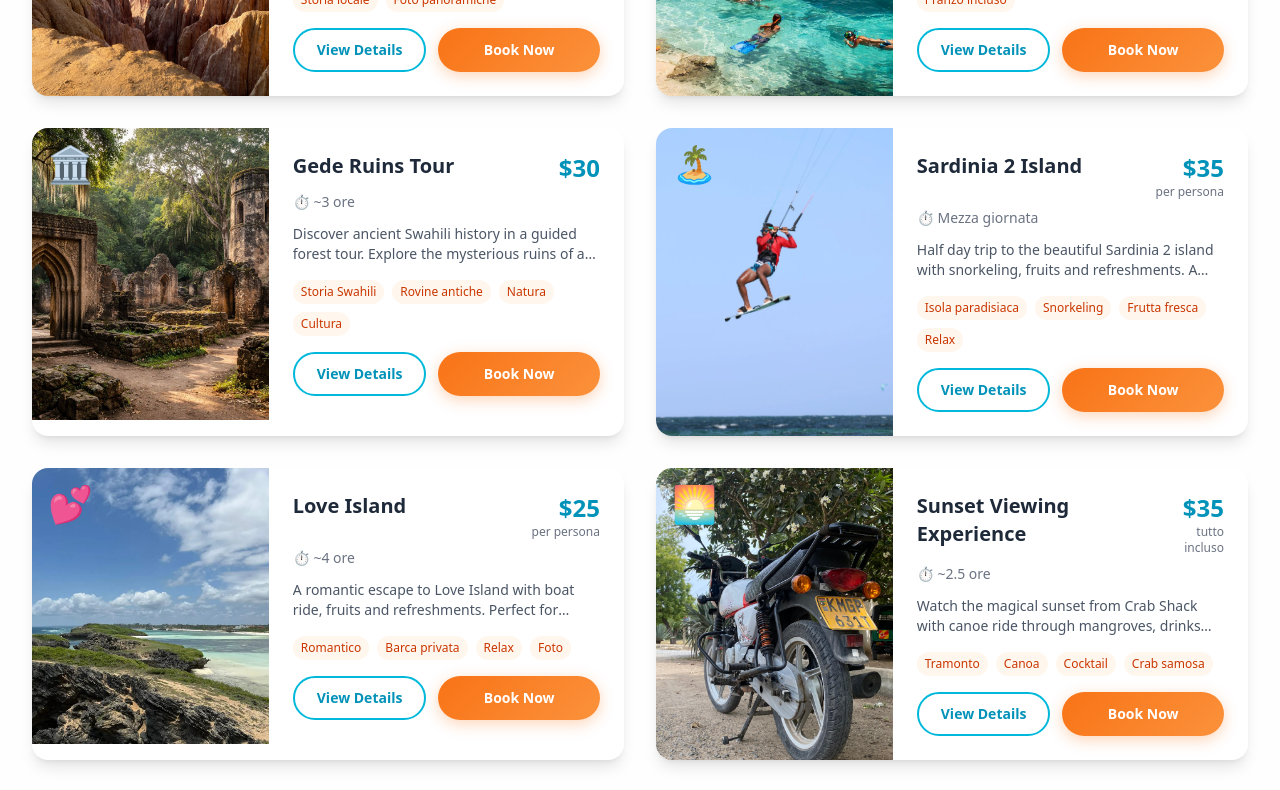
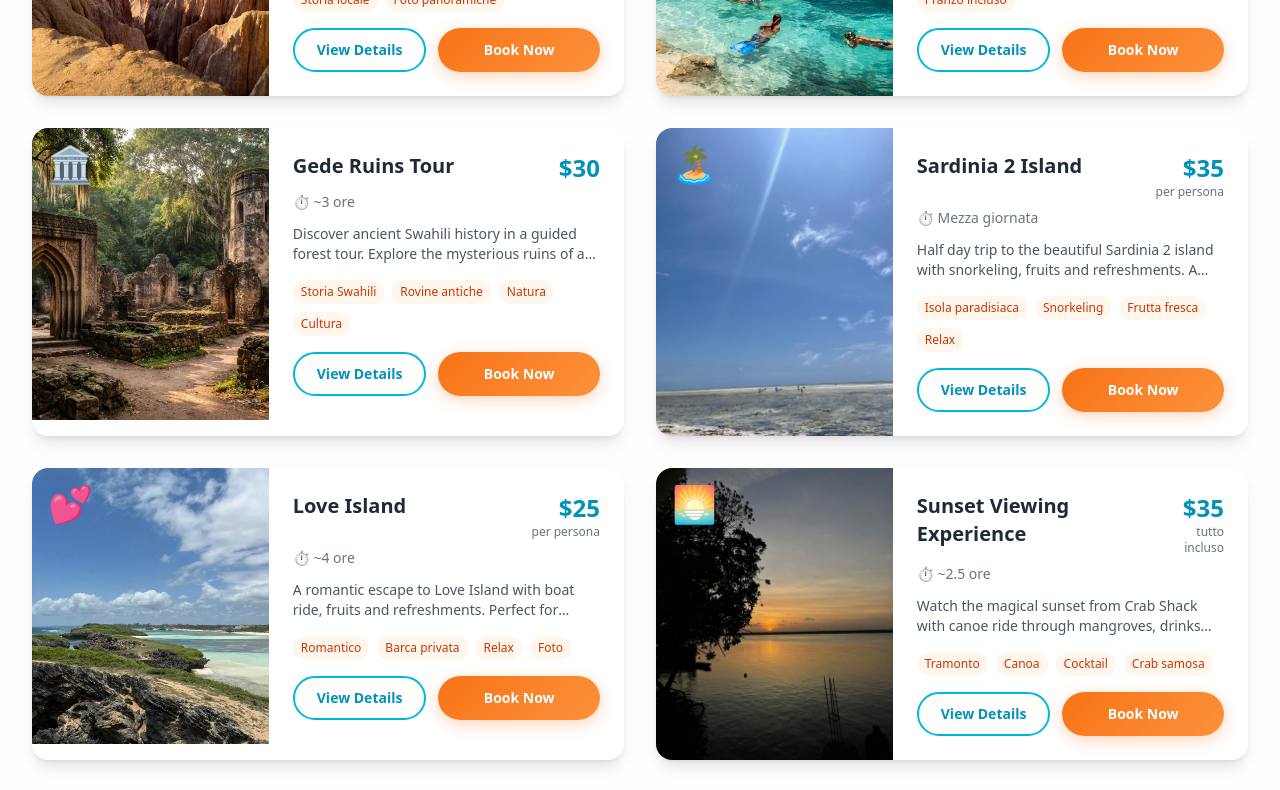
Before and after one commit to cjhines/kite-and-bike, a Next.js app: page /en/tours in a window 1280 px wide. Shown: the part 740-1530 px from the top of the page. Built offline with nearby package versions, Linux system fonts and the light colour scheme.

Commit message:
chore: update assets

```diff
--- a/src/app/[locale]/_data/toursData.ts
+++ b/src/app/[locale]/_data/toursData.ts
@@ -52,7 +52,7 @@ export const getTours = (t: ReturnType<typeof useTranslations<'Tours'>>) => [
     price: '$35',
     priceNote: 'per persona',
     duration: 'Mezza giornata',
-    image: '/fromRashid/IMG-20250121-WA0025.jpg',
+    image: '/assets/sardinia-island-2.jpeg',
     emoji: '🏝️',
     includes: ['Trasporto in moto A/R', 'Barca fee', 'Frutta fresca', 'Acqua/Soda', 'Attrezzatura snorkeling'],
     highlights: ['Isola paradisiaca', 'Snorkeling', 'Frutta fresca', 'Relax'],
@@ -78,7 +78,7 @@ export const getTours = (t: ReturnType<typeof useTranslations<'Tours'>>) => [
     price: '$35',
     priceNote: 'tutto incluso',
     duration: '~2.5 ore',
-    image: '/fromRashid/IMG-20251201-WA0013.jpg',
+    image: '/assets/sunset-viewing.jpeg',
     emoji: '🌅',
     includes: ['Gita in canoa', "Fee d'ingresso", '1 Cocktail/Fruit juice', '1 Birra', '2 porzioni crab samosa', 'Vista mangrovie'],
     highlights: ['Tramonto', 'Canoa', 'Cocktail', 'Crab samosa'],
```
Also changed, not shown: public/assets/sardinia-island-2.jpeg (added), public/assets/sunset-viewing.jpeg (added).
